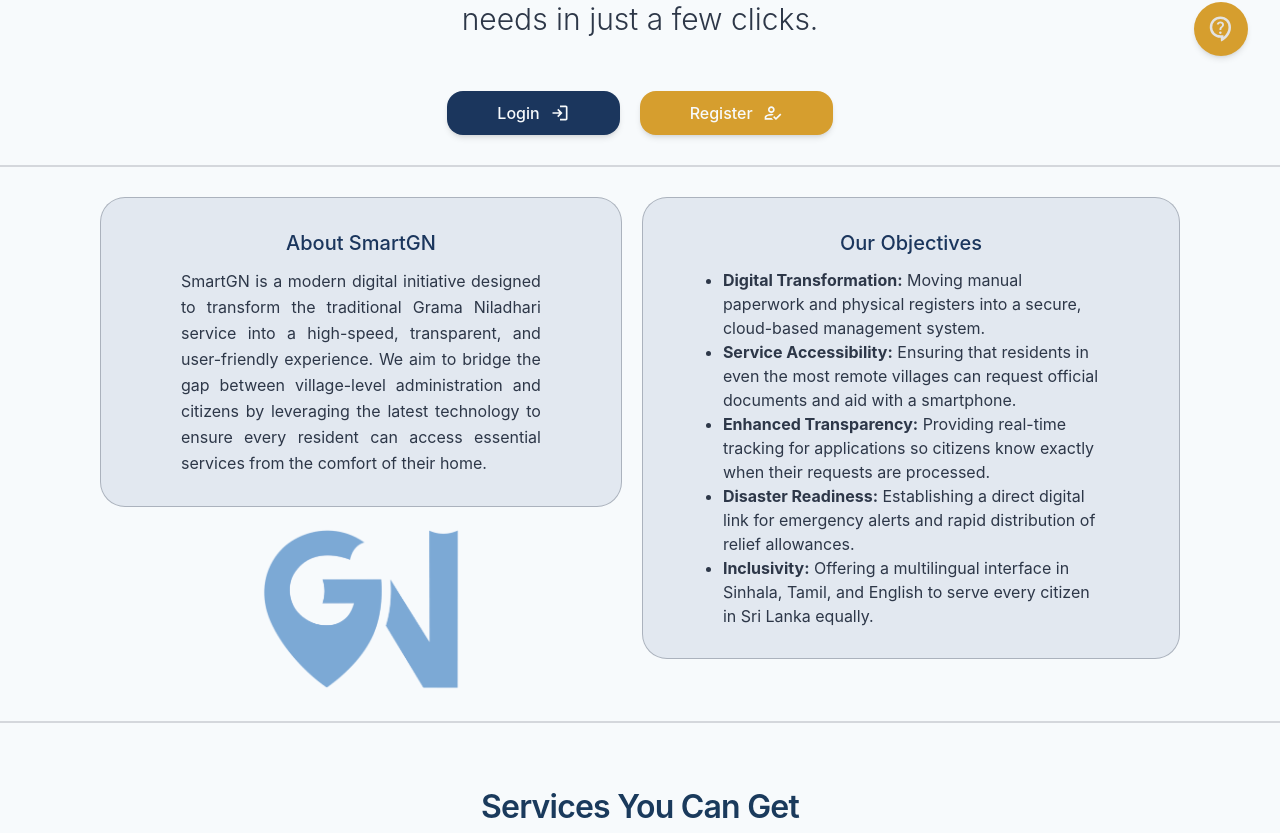
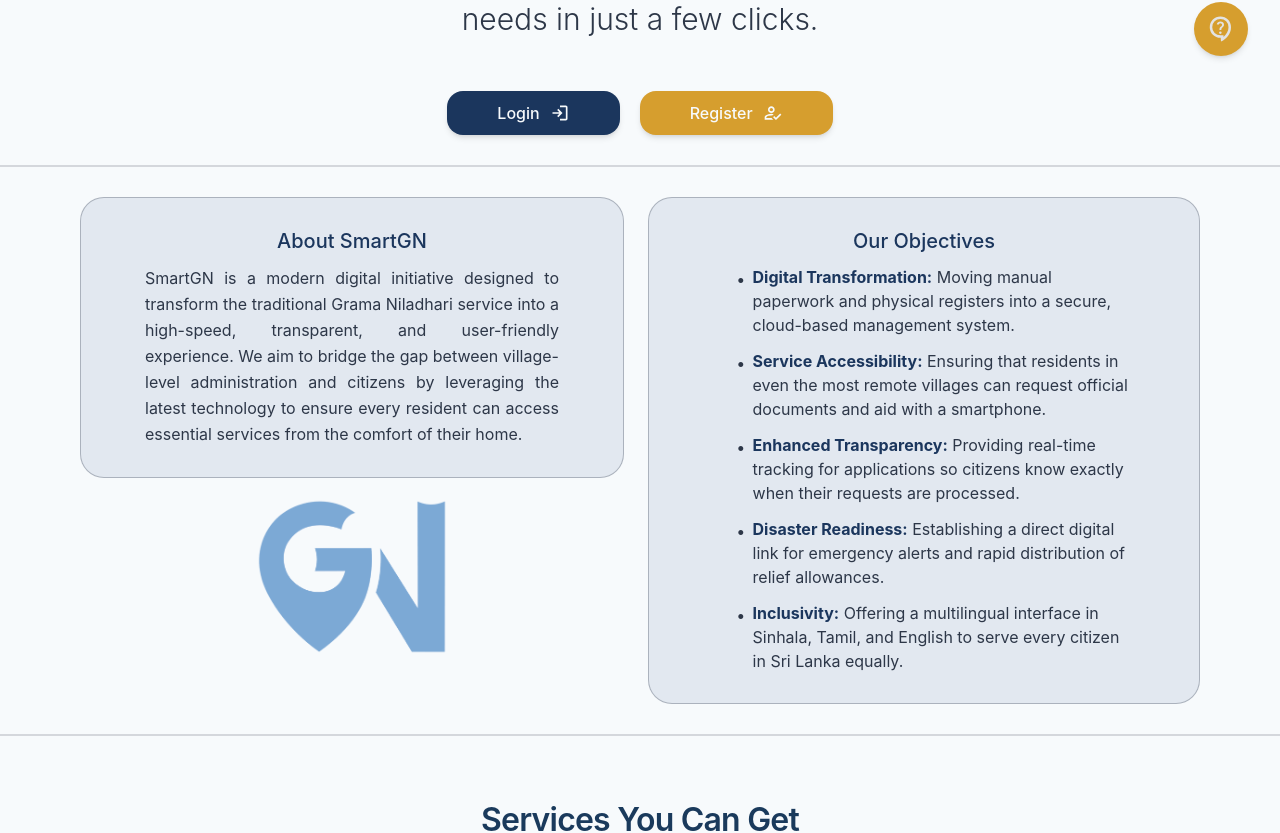
Before and after one commit to Mogith-Code/SmartGN-Digital-GN-Service-Management-System, a React (Vite) app in the folder SmartGN/: page / in a window 1280 px wide. Shown: the part 712-1545 px from the top of the page. Built offline with nearby package versions, Linux system fonts and the light colour scheme.

Commit message:
Update About.jsx

```diff
--- a/SmartGN/src/Components/LandingPage/About.jsx
+++ b/SmartGN/src/Components/LandingPage/About.jsx
@@ -1,102 +1,165 @@
-import React from 'react'
-import { useLanguage } from '../../utils/translate'; // Custom hook for multilingual support
+// src/components/About.jsx
+import React from "react";
+import { useLanguage } from "../../utils/translate"; // Custom hook for multilingual support
+
 function About() {
-
   // Get the current language from the custom hook (EN, SI, or TA)
   const { lang } = useLanguage();
 
+  // ============================================================================
   // TRANSLATION OBJECTS
   // Contains all text content in three languages: English (EN),
   // Sinhala (SI), and Tamil (TA)
+  // ============================================================================
   const aboutTranslations = {
     EN: {
       aboutTitle: "About SmartGN",
-      aboutDesc: "SmartGN is a modern digital initiative designed to transform the traditional Grama Niladhari service into a high-speed, transparent, and user-friendly experience. We aim to bridge the gap between village-level administration and citizens by leveraging the latest technology to ensure every resident can access essential services from the comfort of their home.",
+      aboutDesc:
+        "SmartGN is a modern digital initiative designed to transform the traditional Grama Niladhari service into a high-speed, transparent, and user-friendly experience. We aim to bridge the gap between village-level administration and citizens by leveraging the latest technology to ensure every resident can access essential services from the comfort of their home.",
       objectivesTitle: "Our Objectives",
       objectives: [
-        { title: "Digital Transformation", desc: "Moving manual paperwork and physical registers into a secure, cloud-based management system." },
-        { title: "Service Accessibility", desc: "Ensuring that residents in even the most remote villages can request official documents and aid with a smartphone." },
-        { title: "Enhanced Transparency", desc: "Providing real-time tracking for applications so citizens know exactly when their requests are processed." },
-        { title: "Disaster Readiness", desc: "Establishing a direct digital link for emergency alerts and rapid distribution of relief allowances." },
-        { title: "Inclusivity", desc: "Offering a multilingual interface in Sinhala, Tamil, and English to serve every citizen in Sri Lanka equally." }
-      ]
+        {
+          title: "Digital Transformation",
+          desc: "Moving manual paperwork and physical registers into a secure, cloud-based management system.",
+        },
+        {
+          title: "Service Accessibility",
+          desc: "Ensuring that residents in even the most remote villages can request official documents and aid with a smartphone.",
+        },
+        {
+          title: "Enhanced Transparency",
+          desc: "Providing real-time tracking for applications so citizens know exactly when their requests are processed.",
+        },
+        {
+          title: "Disaster Readiness",
+          desc: "Establishing a direct digital link for emergency alerts and rapid distribution of relief allowances.",
+        },
+        {
+          title: "Inclusivity",
+          desc: "Offering a multilingual interface in Sinhala, Tamil, and English to serve every citizen in Sri Lanka equally.",
+        },
+      ],
     },
-
     SI: {
       aboutTitle: "SmartGN පිළිබඳව",
-      aboutDesc: "SmartGN යනු සාම්ප්‍රදායික ග්‍රාම නිලධාරී සේවාව වඩාත් වේගවත්, විනිවිදභාවයකින් යුත් සහ පරිශීලක-හිතකාමී අත්දැකීමක් බවට පත් කිරීම සඳහා නිර්මාණය කර ඇති නවීන ඩිජිටල් මුලපිරීමකි. සෑම පදිංචිකරුවෙකුටම තමාගේම නිවසේ සිට අත්‍යවශ්‍ය සේවාවන් ලබාගත හැකි වන පරිදි නවීන තාක්ෂණය උපයෝගී කර ගනිමින් ගම් මට්ටමේ පරිපාලනය සහ පුරවැසියන් අතර පරතරය පියවීම අපගේ අරමුණයි.",
+      aboutDesc:
+        "SmartGN යනු සාම්ප්‍රදායික ග්‍රාම නිලධාරී සේවාව වඩාත් වේගවත්, විනිවිදභාවයකින් යුත් සහ පරිශීලක-හිතකාමී අත්දැකීමක් බවට පත් කිරීම සඳහා නිර්මාණය කර ඇති නවීන ඩිජිටල් මුලපිරීමකි. සෑම පදිංචිකරුවෙකුටම තමාගේම නිවසේ සිට අත්‍යවශ්‍ය සේවාවන් ලබාගත හැකි වන පරිදි නවීන තාක්ෂණය උපයෝගී කර ගනිමින් ගම් මට්ටමේ පරිපාලනය සහ පුරවැසියන් අතර පරතරය පියවීම අපගේ අරමුණයි.",
       objectivesTitle: "අපගේ අරමුණු",
       objectives: [
-        { title: "ඩිජිටල් පරිවර්තනය", desc: "අතින් ලියන ලද ලිපිලේඛන සහ භෞතික ලේඛන ආරක්ෂිත, වලාකුළු මත පදනම් වූ කළමනාකරණ පද්ධතියක් වෙත ගෙනයාම." },
-        { title: "සේවා ප්‍රවේශ්‍යතාවය", desc: "වඩාත්ම දුරස්ථ ගම්මානවල පදිංචිකරුවන්ට පවා ස්මාර්ට් ජංගම දුරකතනයකින් නිල ලේඛන සහ ආධාර ඉල්ලා සිටීමට හැකි බව සහතික කිරීම." },
-        { title: "වැඩි දියුණු කළ විනිවිදභාවය", desc: "පුරවැසියන් තමන්ගේ ඉල්ලීම් සකසන්නේ කවදාදැයි හරියටම දැන ගැනීමට යෙදුම් සඳහා තත්‍ය කාලීන ලුහුබැඳීම ලබා දීම." },
-        { title: "ආපදා සූදානම", desc: "හදිසි ඇඟවීම් සහ සහන දීමනා වේගයෙන් බෙදා හැරීම සඳහා සෘජු ඩිජිටල් සබැඳියක් ස්ථාපිත කිරීම." },
-        { title: "ඇතුළත් කිරීම", desc: "ශ්‍රී ලංකාවේ සෑම පුරවැසියෙකුටම එක හා සමානව සේවය කිරීම සඳහා සිංහල, දෙමළ සහ ඉංග්‍රීසි භාෂාවලින් බහුභාෂා අතුරු මුහුණතක් පිරිනැමීම." }
-      ]
+        {
+          title: "ඩිජිටල් පරිවර්තනය",
+          desc: "අතින් ලියන ලද ලිපිලේඛන සහ භෞතික ලේඛන ආරක්ෂිත, වලාකුළු මත පදනම් වූ කළමනාකරණ පද්ධතියක් වෙත ගෙනයාම.",
+        },
+        {
+          title: "සේවා ප්‍රවේශ්‍යතාවය",
+          desc: "වඩාත්ම දුරස්ථ ගම්මානවල පදිංචිකරුවන්ට පවා ස්මාර්ට් ජංගම දුරකතනයකින් නිල ලේඛන සහ ආධාර ඉල්ලා සිටීමට හැකි බව සහතික කිරීම.",
+        },
+        {
+          title: "වැඩි දියුණු කළ විනිවිදභාවය",
+          desc: "පුරවැසියන් තමන්ගේ ඉල්ලීම් සකසන්නේ කවදාදැයි හරියටම දැන ගැනීමට යෙදුම් සඳහා තත්‍ය කාලීන ලුහුබැඳීම ලබා දීම.",
+        },
+        {
+          title: "ආපදා සූදානම",
+          desc: "හදිසි ඇඟවීම් සහ සහන දීමනා වේගයෙන් බෙදා හැරීම සඳහා සෘජු ඩිජිටල් සබැඳියක් ස්ථාපිත කිරීම.",
+        },
+        {
+          title: "ඇතුළත් කිරීම",
+          desc: "ශ්‍රී ලංකාවේ සෑම පුරවැසියෙකුටම එක හා සමානව සේවය කිරීම සඳහා සිංහල, දෙමළ සහ ඉංග්‍රීසි භාෂාවලින් බහුභාෂා අතුරු මුහුණතක් පිරිනැමීම.",
+        },
+      ],
     },
-
     TA: {
       aboutTitle: "SmartGN பற்றி",
-      aboutDesc: "SmartGN என்பது பாரம்பரிய கிராம நிலதாரி சேவையை அதிவேகமான, வெளிப்படையான மற்றும் பயனர் நட்பு அனுபவமாக மாற்றுவதற்காக வடிவமைக்கப்பட்ட ஒரு நவீன டிஜிட்டல் முயற்சியாகும். ஒவ்வொரு குடிமகனும் தங்கள் வீட்டில் இருந்தபடியே அத்தியாவசிய சேவைகளைப் பெறுவதை உறுதி செய்வதற்காக கிராம அளவிலான நிர்வாகத்திற்கும் குடிமக்களுக்கும் இடையிலான இடைவெளியை நவீன தொழில்நுட்பத்தின் மூலம் குறைப்பதே எங்கள் நோக்கமாகும்.",
+      aboutDesc:
+        "SmartGN என்பது பாரம்பரிய கிராம நிலதாரி சேவையை அதிவேகமான, வெளிப்படையான மற்றும் பயனர் நட்பு அனுபவமாக மாற்றுவதற்காக வடிவமைக்கப்பட்ட ஒரு நவீன டிஜிட்டல் முயற்சியாகும். ஒவ்வொரு குடிமகனும் தங்கள் வீட்டில் இருந்தபடியே அத்தியாவசிய சேவைகளைப் பெறுவதை உறுதி செய்வதற்காக கிராம அளவிலான நிர்வாகத்திற்கும் குடிமக்களுக்கும் இடையிலான இடைவெளியை நவீன தொழில்நுட்பத்தின் மூலம் குறைப்பதே எங்கள் நோக்கமாகும்.",
       objectivesTitle: "எங்கள் நோக்கங்கள்",
       objectives: [
-        { title: "டிஜிட்டல் மாற்றம்", desc: "கையேடு ஆவணங்கள் மற்றும் பதிவேடுகளை பாதுகாப்பான, கிளவுட் அடிப்படையிலான மேலாண்மை முறைக்கு மாற்றுதல்." },
-        { title: "சேவை அணுகல்", desc: "தொலைதூர கிராமங்களில் வசிக்கும் குடியிருப்பாளர்களும் ஸ்மார்ட்போன் மூலம் அதிகாரப்பூர்வ ஆவணங்களையும் உதவிகளையும் கோர முடியும் என்பதை உறுதி செய்தல்." },
-        { title: "மேம்படுத்தப்பட்ட வெளிப்படைத்தன்மை", desc: "விண்ணப்பங்களை நிகழ்நேரத்தில் கண்காணிப்பதன் மூலம் குடிமக்கள் தங்கள் கோரிக்கைகள் எப்போது பரிசீலிக்கப்படுகின்றன என்பதை அறிதல்." },
-        { title: "பேரழிவு ஆயத்தம்", desc: "அவசர எச்சரிக்கைகள் மற்றும் நிவாரணக் கொடுப்பனவுகளை விரைவாக விநியோகிக்க நேரடி டிஜிட்டல் இணைப்பை உருவாக்குதல்." },
-        { title: "அனைவரையும் உள்ளடக்குதல்", desc: "இலங்கையில் உள்ள அனைத்து குடிமக்களுக்கும் சமமாக சேவை செய்வதற்காக சிங்களம், தமிழ் மற்றும் ஆங்கிலத்தில் பன்மொழி இடைமுகத்தை வழங்குதல்." }
-      ]
-    }
+        {
+          title: "டிஜிட்டல் மாற்றம்",
+          desc: "கையேடு ஆவணங்கள் மற்றும் பதிவேடுகளை பாதுகாப்பான, கிளவுட் அடிப்படையிலான மேலாண்மை முறைக்கு மாற்றுதல்.",
+        },
+        {
+          title: "சேவை அணுகல்",
+          desc: "தொலைதூர கிராமங்களில் வசிக்கும் குடியிருப்பாளர்களும் ஸ்மார்ட்போன் மூலம் அதிகாரப்பூர்வ ஆவணங்களையும் உதவிகளையும் கோர முடியும் என்பதை உறுதி செய்தல்.",
+        },
+        {
+          title: "மேம்படுத்தப்பட்ட வெளிப்படைத்தன்மை",
+          desc: "விண்ணப்பங்களை நிகழ்நேரத்தில் கண்காணிப்பதன் மூலம் குடிமக்கள் தங்கள் கோரிக்கைகள் எப்போது பரிசீலிக்கப்படுகின்றன என்பதை அறிதல்.",
+        },
+        {
+          title: "பேரழிவு ஆயத்தம்",
+          desc: "அவசர எச்சரிக்கைகள் மற்றும் நிவாரணக் கொடுப்பனவுகளை விரைவாக விநியோகிக்க நேரடி டிஜிட்டல் இணைப்பை உருவாக்குதல்.",
+        },
+        {
+          title: "அனைவரையும் உள்ளடக்குதல்",
+          desc: "இலங்கையில் உள்ள அனைத்து குடிமக்களுக்கும் சமமாக சேவை செய்வதற்காக சிங்களம், தமிழ் மற்றும் ஆங்கிலத்தில் பன்மொழி இடைமுகத்தை வழங்குதல்.",
+        },
+      ],
+    },
   };
 
   // Select the appropriate translation based on current language
-  // Defaults to English if language not found
-  const t = aboutTranslations[lang]
+  const t = aboutTranslations[lang] || aboutTranslations.EN;
 
+  // ============================================================================
   // COMPONENT RENDER
+  // ============================================================================
   return (
-    <section id="about" className="w-full bg-[#F7FAFC] px-[100px] py-[30px] max-lg:px-[60px] max-md:p-[20px]">
+    <section
+      id="about"
+      className="w-full bg-[#F7FAFC] px-4 sm:px-6 md:px-8 lg:px-16 xl:px-20 2xl:px-24 py-6 sm:py-8 md:py-10 lg:py-[30px]"
+    >
       {/* Two-column layout: about-container (left) and objectives-container (right) */}
-      <div className="flex items-start justify-center gap-5 max-md:flex-col">
-
+      <div className="flex items-start justify-center gap-4 sm:gap-5 md:gap-6 max-md:flex-col">
+        {/* ==================================================================== */}
         {/* LEFT COLUMN: ABOUT CONTAINER */}
-        <div className="w-[580px] max-lg:w-full flex flex-col gap-5 items-center">
-
-          {/* TEXT CONTAINER - White background as shown in image */}
-          <div className="w-full py-[30px] px-20 bg-[#E2E8F0] border border-[#2D37484D] rounded-[25px] max-md:p-[20px]">
-            <h2 className="text-[20px] max-md:text-[16px] text-center font-medium text-[#1B365D] mb-2.5">
+        {/* ==================================================================== */}
+        <div className="w-full md:w-[580px] lg:w-[580px] xl:w-[580px] flex flex-col gap-4 sm:gap-5 items-center">
+          {/* TEXT CONTAINER */}
+          <div className="w-full py-5 sm:py-6 md:py-8 lg:py-[30px] px-4 sm:px-6 md:px-8 lg:px-12 xl:px-16 2xl:px-20 bg-[#E2E8F0] border border-[#2D37484D] rounded-2xl sm:rounded-3xl">
+            <h2 className="text-lg sm:text-xl md:text-2xl lg:text-[20px] text-center font-medium text-[#1B365D] mb-2 sm:mb-2.5">
               {t.aboutTitle}
             </h2>
-            <p className="text-[16px] max-md:text-[12px] font-normal text-[#2D3748] text-justify leading-relaxed">
+            <p className="text-xs sm:text-sm md:text-base lg:text-[16px] font-normal text-[#2D3748] text-justify leading-relaxed">
               {t.aboutDesc}
             </p>
           </div>
 
-           {/* IMAGE/LOGO CONTAINER */}
+          {/* IMAGE/LOGO CONTAINER */}
           <div className="w-full flex justify-center">
-            <img src="/favicon.png" alt="SmartGN - Digital Grama Niladhari Service Management System" className="w-[200px] max-md:w-[100px] opacity-[50%] h-auto object-cover rounded-lg"
+            <img
+              src="/favicon.png"
+              alt="SmartGN - Digital Grama Niladhari Service Management System"
+              className="w-24 sm:w-28 md:w-32 lg:w-40 xl:w-48 2xl:w-[200px] opacity-50 h-auto object-cover rounded-lg"
             />
           </div>
         </div>
 
+        {/* ==================================================================== */}
         {/* RIGHT COLUMN: OBJECTIVES CONTAINER */}
-        <div className="w-[580px] py-[30px] px-20 bg-[#E2E8F0] border border-[#2D37484D] rounded-[25px] max-md:w-full max-md:p-[20px]">
-          <h2 className="text-[20px] max-md:text-[16px] text-center font-medium text-[#1B365D] mb-2.5">
-             {t.objectivesTitle}
+        {/* ==================================================================== */}
+        <div className="w-full md:w-[580px] lg:w-[580px] xl:w-[580px] py-5 sm:py-6 md:py-8 lg:py-[30px] px-4 sm:px-6 md:px-8 lg:px-12 xl:px-16 2xl:px-20 bg-[#E2E8F0] border border-[#2D37484D] rounded-2xl sm:rounded-3xl">
+          <h2 className="text-lg sm:text-xl md:text-2xl lg:text-[20px] text-center font-medium text-[#1B365D] mb-3 sm:mb-2.5">
+            {t.objectivesTitle}
           </h2>
-          <ul>
+          <ul className="space-y-2 sm:space-y-3">
             {t.objectives.map((objective, index) => (
-              <li key={index} className="list-disc text-[16px] font-normal text-[#2D3748] max-md:text-[12px] max-md:ml-[15px]">
-                <strong>{objective.title}:</strong> {objective.desc}
+              <li
+                key={index}
+                className="flex items-start gap-2 text-xs sm:text-sm md:text-base lg:text-[16px] font-normal text-[#2D3748] ml-4 sm:ml-5 md:ml-6"
+              >
+                <span className="text-[#2D3748] font-bold mt-0.5">•</span>
+                <span>
+                  <strong className="text-[#1B365D]">{objective.title}:</strong>{" "}
+                  {objective.desc}
+                </span>
               </li>
-              )
-             )
-            }
+            ))}
           </ul>
         </div>
       </div>
     </section>
-  )
+  );
 }
 
-export default About
+export default About;
```
Also changed, not shown: SmartGN/src/Components/LandingPage/Navbar.jsx (+73 -49 lines).
